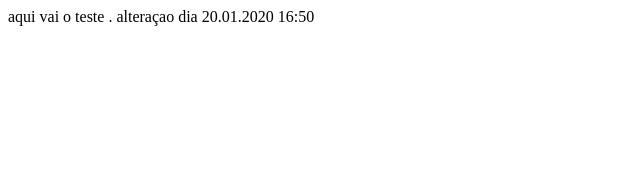
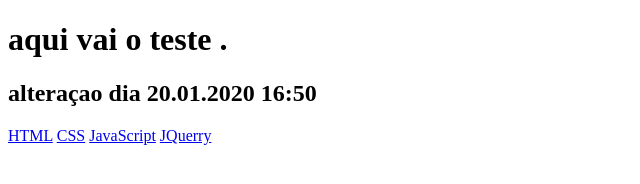
Before and after one commit to carlosscamilo250/teste1, a plain HTML site: page index.html in a window 1280 px wide. Shown: the whole page, without its empty margins (0-640 px from the left). Drawn offline with Linux system fonts and the light colour scheme.

Commit message:
Alterando Novamente o index.html

```diff
--- a/index.html
+++ b/index.html
@@ -3,10 +3,18 @@
 <head>
 	<meta charset="utf-8">
 	<title>Circulo</title>
-
+	<link rel ="stylesheet" type="text/css" href="css.css">
 </head>
 <body>
- aqui vai o teste .
- alteraçao dia 20.01.2020 16:50
+ <h1>aqui vai o teste .</h1>
+ <h2>alteraçao dia 20.01.2020 16:50</h2>
+
+ <nav>
+ <a href="/html/">HTML</a>
+ <a href="/css/">CSS</a>
+ <a href="/js/">JavaScript</a>
+ <a href="/jquerry/">JQuerry</a>
+ </nav>
+
 </body>
 </html>
```
